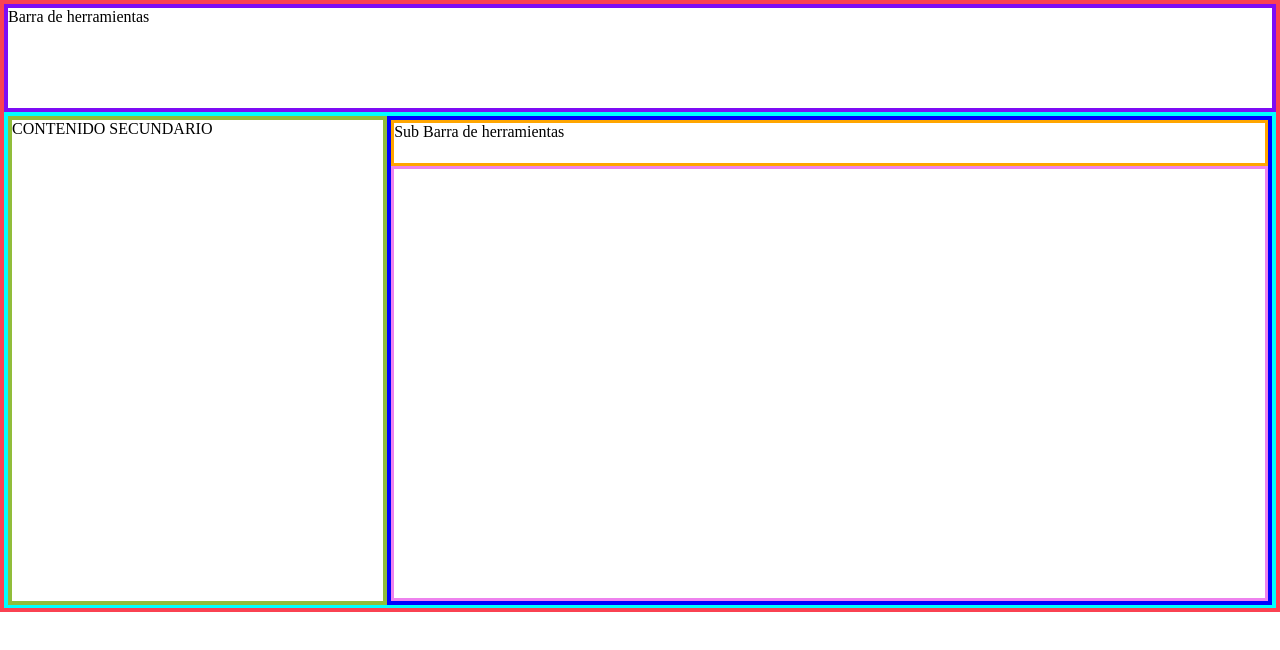
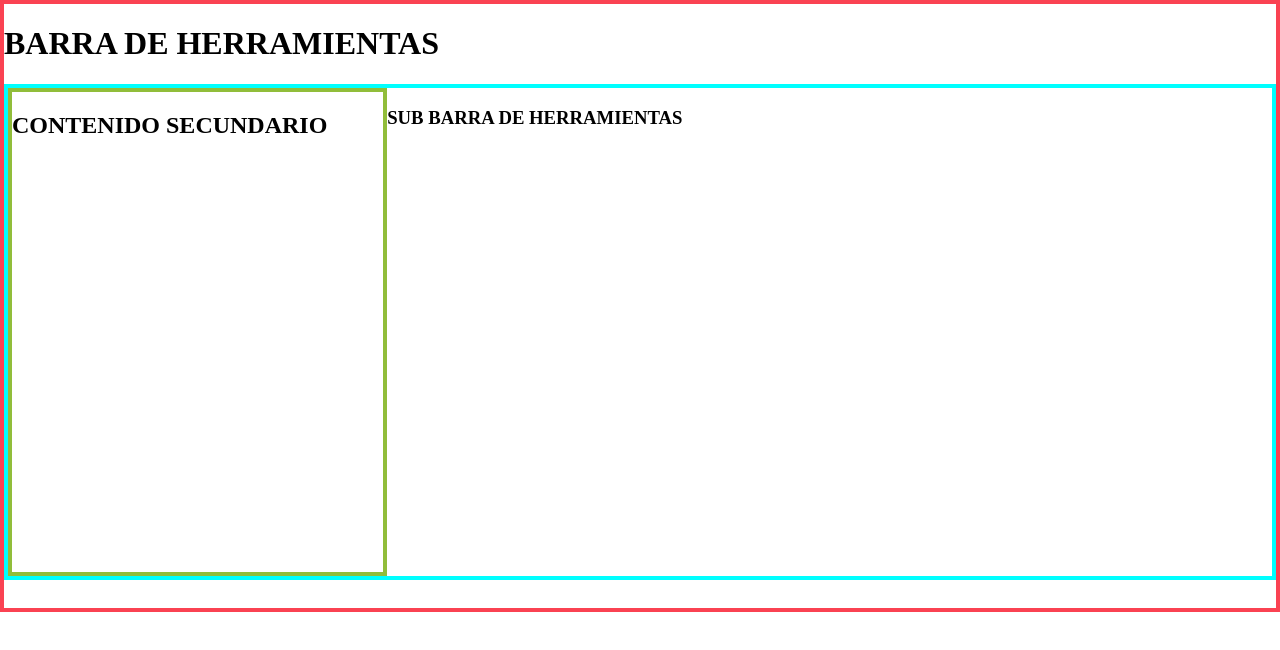
Before and after one commit to maurenys/ejercicios-taller-apps, a plain HTML site: page layout/index.html in a window 1280 px wide. Drawn offline with Linux system fonts and the light colour scheme.

Commit message:
Update index.html

```diff
--- a/layout/index.html
+++ b/layout/index.html
@@ -4,17 +4,24 @@
   <meta charset="UTF-8">
   <meta name="viewport" content="width=device-width, initial-scale=1.0">
   <meta http-equiv="X-UA-Compatible" content="ie=edge">
+  <title>Layout</title>
   <link rel="stylesheet" href="./styles.css">
-    <title>Layout</title>
 </head>
 <body>
-    <header class="cabecera-principal">Barra de herramientas</header>
+  <header class="header-principal">
+    <h1>BARRA DE HERRAMIENTAS</h1>
+  </header>
   <section class="seccion-principal">
-        <aside>CONTENIDO SECUNDARIO</aside>
-        <MAin class="main-principal">
-            <header>Sub Barra de herramientas</header>
-            <section></section>
-        </MAin>
+    <aside class="contenido-secundario">
+      <h2>CONTENIDO SECUNDARIO</h2>
+    </aside>
+    <main class="contenido-principal">
+      <header>
+        <h3>SUB BARRA DE HERRAMIENTAS</h3>
+      </header>
+      <section>
+      </section>
+    </main>
   </section>
 </body>
 </html>
```
Lines whose indentation alone changed are shown as unchanged.
